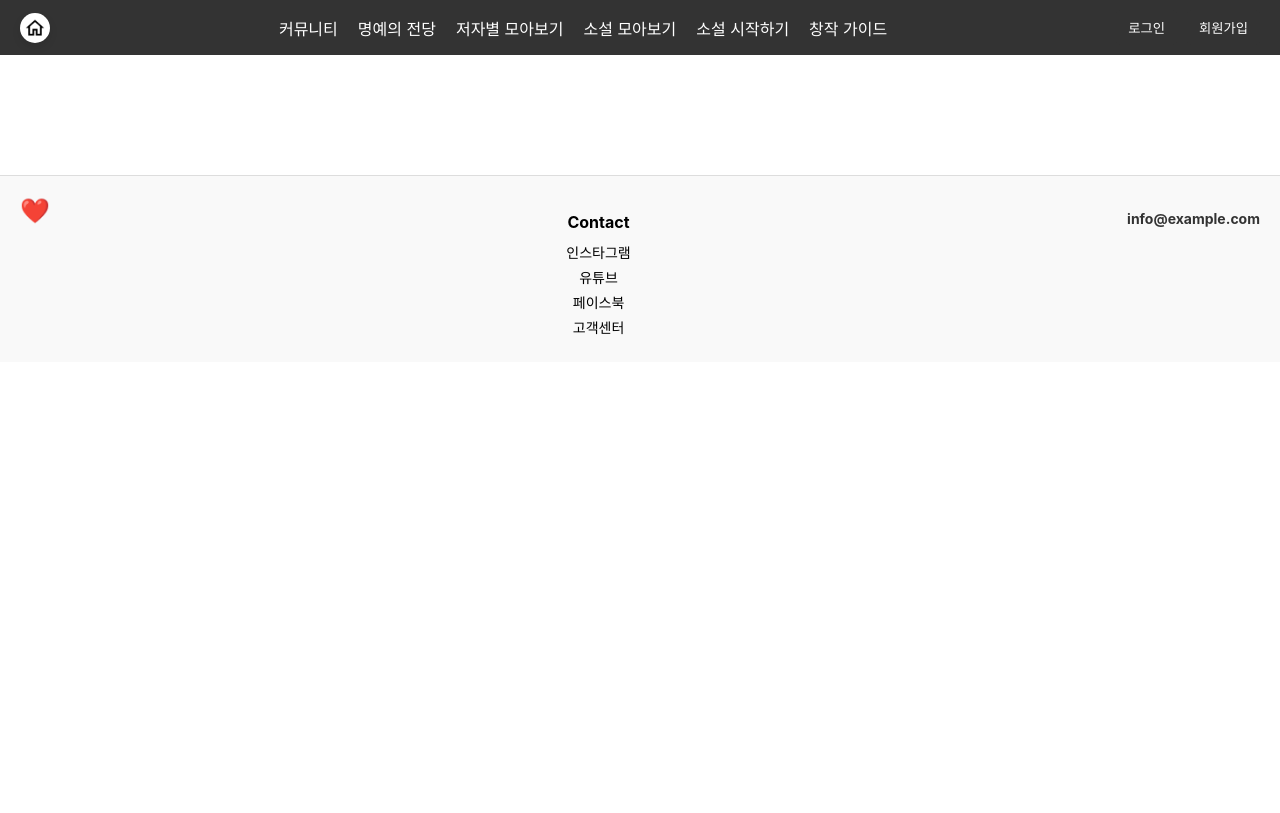
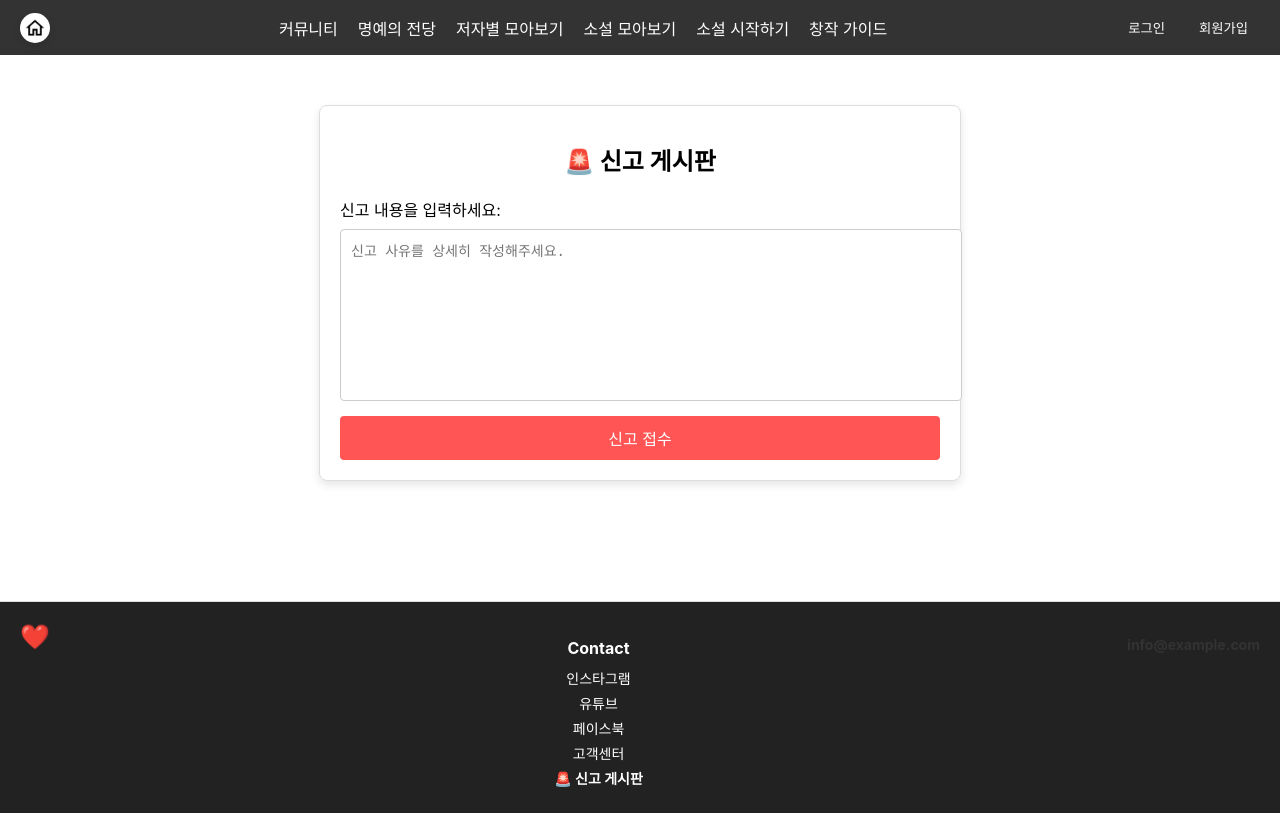
Before and after one commit to React-Catch-CodingPing/Relay_Novel, a React (Create React App) app in the folder relay-noval/: page /report in a window 1280 px wide. Built offline with nearby package versions, Linux system fonts and the light colour scheme; no server answers.

Commit message:
신고하기 게시판 ui

```diff
--- a/relay-noval/src/App.js
+++ b/relay-noval/src/App.js
@@ -1,4 +1,3 @@
-// src/App.js
 import React, { useEffect } from "react";
 import { BrowserRouter as Router, Routes, Route } from "react-router-dom";
 import { useDispatch } from "react-redux";
@@ -13,24 +12,11 @@ import Profile from "./components/Profile/Profile";
 import SignUp from "./components/Auth/SignUp";
 import SignIn from "./components/Auth/SignIn";
 import SignOut from "./components/Auth/SignOut";
-
-// 새로 추가된 컴포넌트들
 import Navbar from "./components/HomePage/Nav/Navbar";
 import Footer from "./components/HomePage/Footer/Footer";
-import TodaysNovel from "./components/HomePage/TodaysNovel/TodaysNovel";
-import TodaysAuthors from "./components/HomePage/TodaysAuthors/TodaysAuthors";
 
-// 추가한 페이지 컴포넌트들
-import HallOfFame from "./components/NavbarContents/HallOfFame/HallOfFame";
-import Genres from "./components/NavbarContents/Genres/Genres";
-import Authors from "./components/NavbarContents/Authors/Authors";
-import Community from "./components/NavbarContents/Community/Community";
-import NovelCreate from "./components/Novel/NovelCreate";
-import NovelList from "./components/Novel/NovelList";
-import NovelDetail from "./components/Novel/NovelDetails/NovelDetail";
-
-import AuthorProfile from "./components/HomePage/AuthorProfile/AuthorProfile";
-import WritingGuide from "./components/NavbarContents/WritingGuide/WritingGuide";
+// 신고 게시판 컴포넌트
+import ReportBoard from "./components/HomePage/Footer/ReportBoard";
 
 const App = () => {
     const dispatch = useDispatch();
@@ -39,59 +25,39 @@ const App = () => {
         // Firebase 인증 상태 변경을 감지하여 Redux 상태에 저장
         const unsubscribe = onAuthStateChanged(auth, async (user) => {
             if (user) {
-                // Firestore에서 사용자 정보 가져오기
                 const userDoc = await getDoc(doc(firestore, "users", user.uid));
                 if (userDoc.exists()) {
                     const userData = userDoc.data();
-                    // Redux 상태에 사용자 정보 저장
                     dispatch(setUser({ ...user, ...userData }));
                 }
             } else {
-                // 로그아웃 상태일 경우 Redux 상태 초기화
                 dispatch(setUser(null));
             }
         });
 
-        // 컴포넌트 언마운트 시 리스너 정리
         return () => unsubscribe();
     }, [dispatch]);
 
     return (
         <Router>
             <div className="App">
-                {/* 공통 네비게이션 바 */}
-                <Navbar/>
+                <Navbar />
                 <div className="main-content">
                     <Routes>
-                        {/* HomePage 페이지 */}
-                        {/* Home 페이지 */}
+                        {/* 홈 페이지 */}
                         <Route path="/" element={<Home />} />
                         <Route path="/home" element={<Home />} />
 
-                        {/* 회원가입 및 로그인 페이지 */}
+                        {/* 신고 게시판 */}
+                        <Route path="/report" element={<ReportBoard />} />
+
+                        {/* 기타 라우트 */}
                         <Route path="/signup" element={<SignUp />} />
                         <Route path="/login" element={<SignIn />} />
                         <Route path="/signout" element={<SignOut />} />
-
-                        {/* 추가된 페이지들 */}
                         <Route path="/profile" element={<Profile />} />
-                        <Route path="/hall-of-fame" element={<HallOfFame />} />
-                        <Route path="/genres" element={<Genres />} />
-                        <Route path="/authors" element={<Authors />} />
-                        <Route path="/community" element={<Community />} />
-                        <Route path="/novel-create" element={<NovelCreate />} />
-                        <Route path="/novel-list" element={<NovelList />} />
-                        <Route path="/writing-guide" element={<WritingGuide />} />
-
-                        <Route path="/authors-section" element={<TodaysAuthors />} />
-                        <Route path="/authors/:id" element={<AuthorProfile />} />
-
-                        <Route path="/novels-section" element={<TodaysNovel />} />
-                        <Route path="/novels/:novelId" element={<NovelDetail />} />
-
-                </Routes>
+                    </Routes>
                 </div>
-                {/* 하단 Footer */}
                 <Footer />
             </div>
         </Router>
--- a/relay-noval/src/components/HomePage/Footer/Footer.css
+++ b/relay-noval/src/components/HomePage/Footer/Footer.css
@@ -59,3 +59,20 @@
     font-weight: bold; /* 진한 글씨 */
     color: #333;
 }
+
+.footer {
+    background-color: #222;
+    color: #fff;
+    padding: 20px;
+    text-align: center;
+}
+
+.report-link {
+    color: #ff5555;
+    text-decoration: none;
+    font-weight: bold;
+}
+
+.report-link:hover {
+    text-decoration: underline;
+}
--- a/relay-noval/src/components/HomePage/Footer/Footer.js
+++ b/relay-noval/src/components/HomePage/Footer/Footer.js
@@ -1,15 +1,12 @@
-// src/components/Footer.js
 import React from 'react';
 import './Footer.css';
-import { FaInstagram, FaYoutube, FaFacebook, FaLinkedin } from 'react-icons/fa';
-import { SiXdotcom } from 'react-icons/si';
+import { Link } from 'react-router-dom';
 
 function Footer() {
     return (
         <footer className="footer">
             <div className="footer-icons">
                 <span className="heart-icon">❤️</span>
-
             </div>
             <div className="footer-contact">
                 <h3>Contact</h3>
@@ -18,6 +15,10 @@ function Footer() {
                     <li><a href="https://youtube.com">유튜브</a></li>
                     <li><a href="https://facebook.com">페이스북</a></li>
                     <li><a href="mailto:info@example.com">고객센터</a></li>
+                    <li>
+                        {/* 신고 게시판 링크 추가 */}
+                        <Link to="/report" className="report-link">🚨 신고 게시판</Link>
+                    </li>
                 </ul>
             </div>
             <div className="footer-social-links">
--- /dev/null
+++ b/relay-noval/src/components/HomePage/Footer/ReportBoard.css
@@ -0,0 +1,51 @@
+.report-board {
+    max-width: 600px;
+    margin: 50px auto;
+    padding: 20px;
+    text-align: center;
+    border: 1px solid #ddd;
+    border-radius: 8px;
+    box-shadow: 0 4px 8px rgba(0, 0, 0, 0.1);
+}
+
+.report-board h1 {
+    font-size: 24px;
+    margin-bottom: 20px;
+}
+
+.report-form {
+    display: flex;
+    flex-direction: column;
+    align-items: stretch;
+}
+
+.report-form label {
+    font-size: 16px;
+    margin-bottom: 8px;
+    text-align: left;
+}
+
+.report-form textarea {
+    width: 100%;
+    height: 150px;
+    margin-bottom: 15px;
+    padding: 10px;
+    font-size: 14px;
+    border: 1px solid #ccc;
+    border-radius: 4px;
+    resize: none;
+}
+
+.report-form button {
+    background-color: #ff5555;
+    color: white;
+    font-size: 16px;
+    border: none;
+    border-radius: 4px;
+    padding: 10px 15px;
+    cursor: pointer;
+}
+
+.report-form button:hover {
+    background-color: #ff3333;
+}
--- /dev/null
+++ b/relay-noval/src/components/HomePage/Footer/ReportBoard.js
@@ -0,0 +1,33 @@
+import React, { useState } from 'react';
+import './ReportBoard.css';
+
+function ReportBoard() {
+    const [reportContent, setReportContent] = useState("");
+
+    const handleSubmit = (e) => {
+        e.preventDefault();
+        // 신고 내용 제출 로직 (추후 서버와 연결 가능)
+        console.log("신고 내용:", reportContent);
+        setReportContent(""); // 입력 필드 초기화
+        alert("신고가 접수되었습니다.");
+    };
+
+    return (
+        <div className="report-board">
+            <h1>🚨 신고 게시판</h1>
+            <form onSubmit={handleSubmit} className="report-form">
+                <label htmlFor="reportText">신고 내용을 입력하세요:</label>
+                <textarea
+                    id="reportText"
+                    placeholder="신고 사유를 상세히 작성해주세요."
+                    value={reportContent}
+                    onChange={(e) => setReportContent(e.target.value)}
+                    required
+                ></textarea>
+                <button type="submit">신고 접수</button>
+            </form>
+        </div>
+    );
+}
+
+export default ReportBoard;
```
